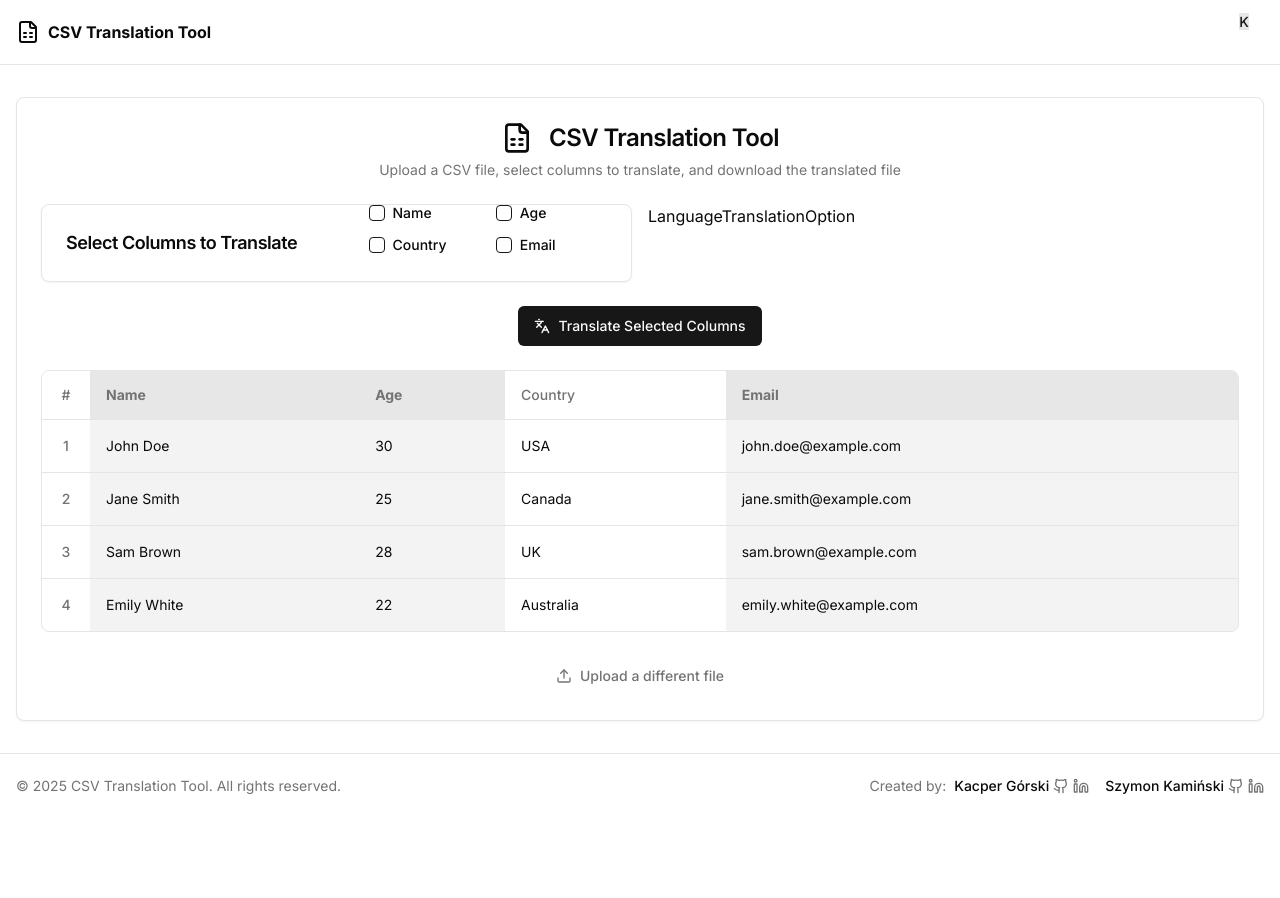
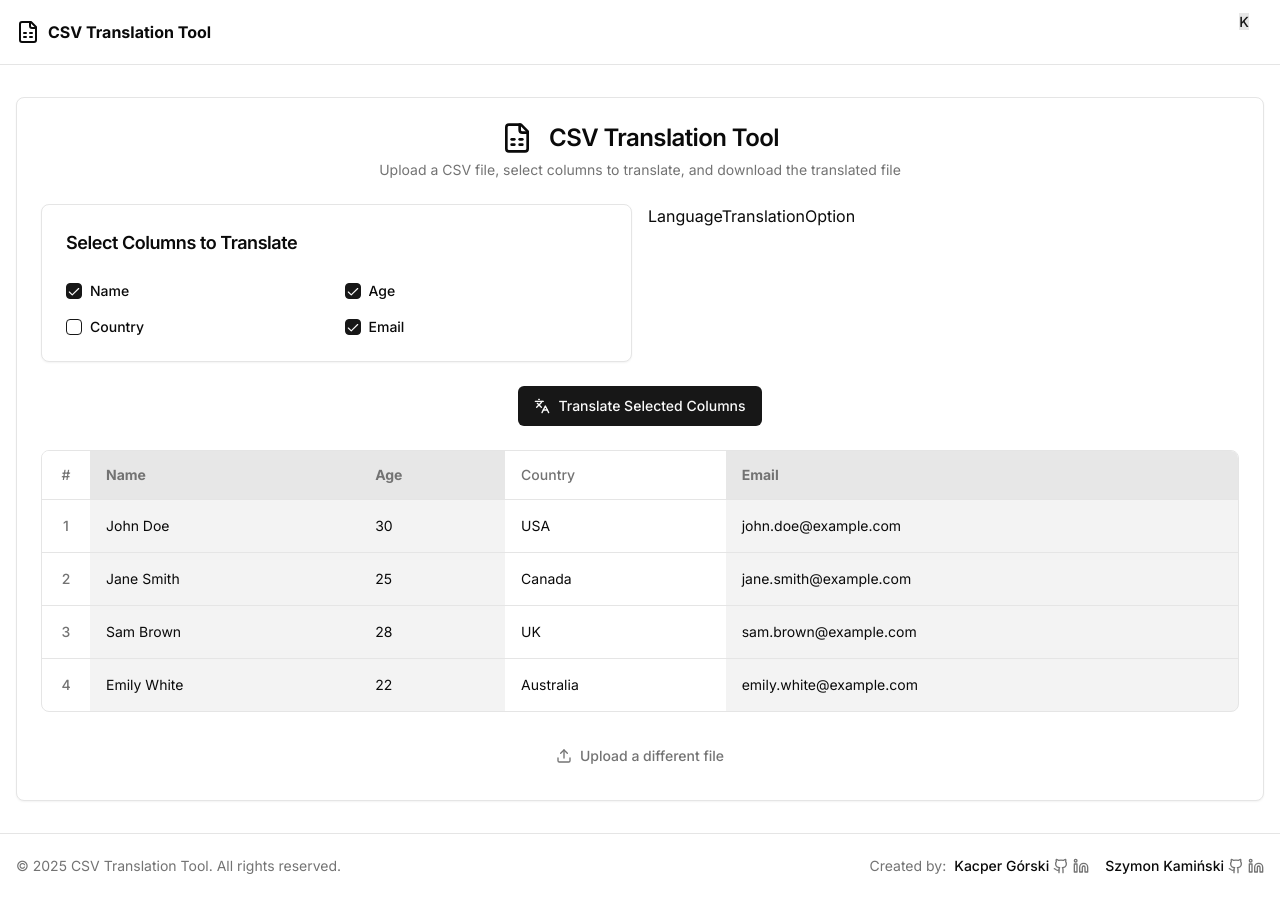
Before and after one commit to Kerciu/csv-translation-tool, a Next.js app in the folder src/client/: page /dashboard in a window 1280 px wide. Before the commit the page ends 818 px from the top, so only its background shows below. Built offline with nearby package versions, Linux system fonts and the light colour scheme.

Commit message:
passed checkboxes functionality, added styles

```diff
--- a/src/client/components/data-translation-option.tsx
+++ b/src/client/components/data-translation-option.tsx
@@ -11,7 +11,7 @@ interface DataTranslationOptionProps {
 
 const DataTranslationOption = ({ headers, selectedColumns, onColumnToggle }: DataTranslationOptionProps) => {
   return (
-    <Card className='grid md:grid-cols-2 gap-4'>
+    <Card>
       <CardHeader>
           <CardTitle className='text-lg'>Select Columns to Translate</CardTitle>
       </CardHeader>
@@ -19,9 +19,13 @@ const DataTranslationOption = ({ headers, selectedColumns, onColumnToggle }: Dat
       <CardContent>
         <div className='grid grid-cols-2 gap-4'>
           {headers.map((header, idx) => (
-              <div className='flex items-center space-x-2'>
-                <Checkbox />
-                <Label>
+              <div key={idx} className='flex items-center space-x-2'>
+                <Checkbox
+                  id={`column-${header}`}
+                  checked={selectedColumns.includes(header)}
+                  onCheckedChange={() => onColumnToggle(header)}
+                />
+                <Label htmlFor={`column-${header}`} className='text-sm cursor-pointer overflow-hidden text-elipsis'>
                   {header}
                 </Label>
               </div>
```
